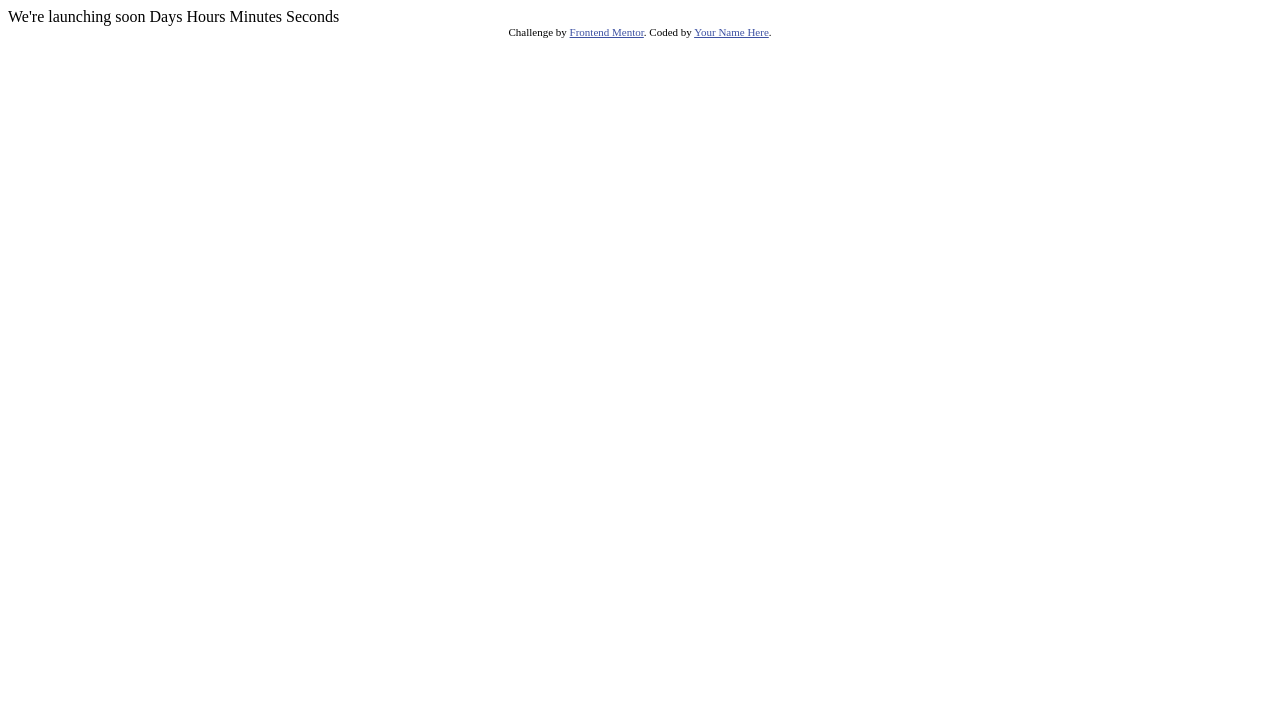
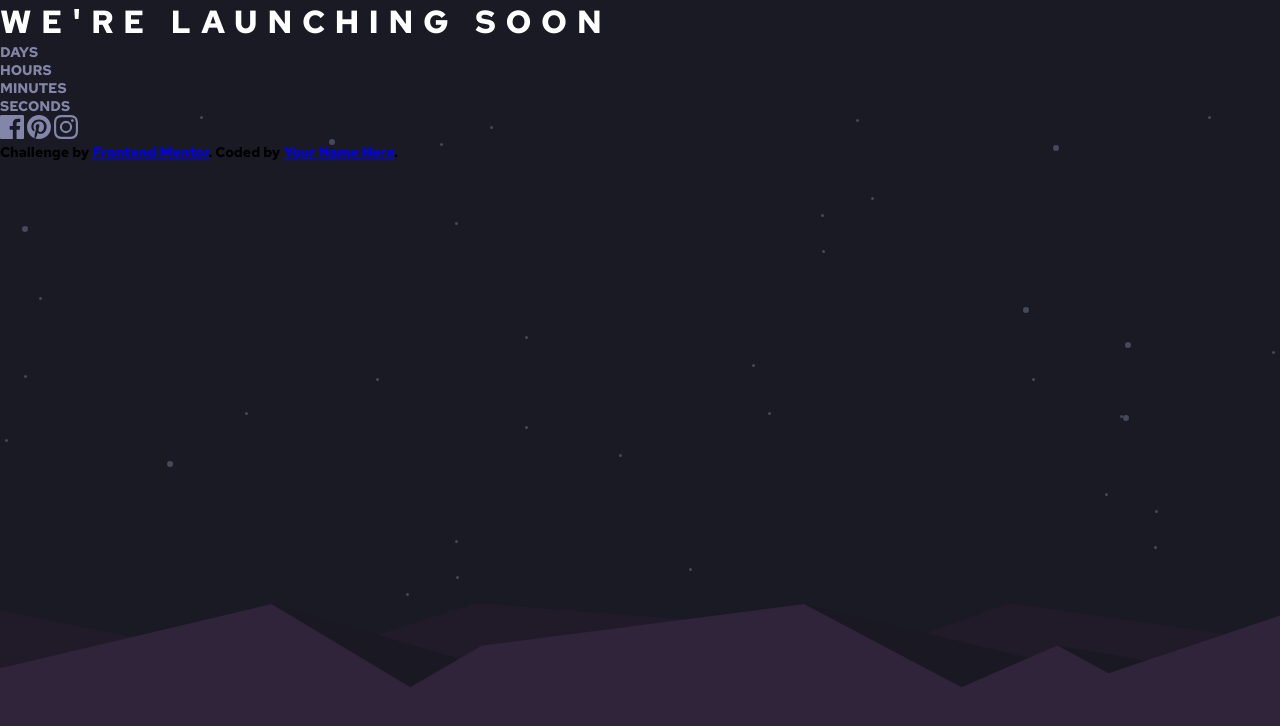
Before and after one commit to tamoroso/Launch-timer-countdown, a website: page index.html in a window 1280 px wide. Drawn offline with Linux system fonts and the light colour scheme.

Commit message:
Basic setup

```diff
--- a/index.html
+++ b/index.html
@@ -1,31 +1,74 @@
 <!DOCTYPE html>
 <html lang="en">
+
 <head>
   <meta charset="UTF-8">
-  <meta name="viewport" content="width=device-width, initial-scale=1.0"> <!-- displays site properly based on user's device -->
+  <meta name="viewport" content="width=device-width, initial-scale=1.0">
+  <!-- displays site properly based on user's device -->
 
   <link rel="icon" type="image/png" sizes="32x32" href="./images/favicon-32x32.png">
+  <link rel="stylesheet" href="./css/style.css">
+  <title>Frontend Mentor | Launch countdown timer</title>
+</head>
 
-  <title>Frontend Mentor | Launch countdown timer</title>
+<body>
+  <section class="clock-container">
+    <h1>We're launching soon</h1>
 
-  <!-- Feel free to remove these styles or customise in your own stylesheet 👍 -->
-  <style>
-    .attribution { font-size: 11px; text-align: center; }
-    .attribution a { color: hsl(228, 45%, 44%); }
-  </style>
-</head>
-<body>
+    <div class="clock">
+      <div class="clock__days">
+        <div class="flip">
+          <div class="digital front" data-number="0"></div>
+          <div class="digital back" data-number="1"></div>
+        </div>
+        <p>Days</p>
+      </div>
 
-  We're launching soon
+      <div class="clock__hours">
+        <div class="flip">
+          <div class="digital front" data-number="0"></div>
+          <div class="digital back" data-number="1"></div>
+        </div>
+        <p>Hours</p>
+      </div>
 
-  Days
-  Hours
-  Minutes
-  Seconds
+      <div class="clock__minutes">
+        <div class="flip">
+          <div class="digital front" data-number="0"></div>
+          <div class="digital back" data-number="1"></div>
+        </div>
+        <p>Minutes</p>
+      </div>
+
+      <div class="clock__seconds">
+        <div class="flip">
+          <div class="digital front" data-number="0"></div>
+          <div class="digital back" data-number="1"></div>
+        </div>
+        <p>Seconds</p>
+      </div>
+    </div>
+  </section>
+
+  <div class="social-links">
+    <svg xmlns="http://www.w3.org/2000/svg" width="24" height="24">
+      <path fill="#8385A9"
+        d="M22.675 0H1.325C.593 0 0 .593 0 1.325v21.351C0 23.407.593 24 1.325 24H12.82v-9.294H9.692v-3.622h3.128V8.413c0-3.1 1.893-4.788 4.659-4.788 1.325 0 2.463.099 2.795.143v3.24l-1.918.001c-1.504 0-1.795.715-1.795 1.763v2.313h3.587l-.467 3.622h-3.12V24h6.116c.73 0 1.323-.593 1.323-1.325V1.325C24 .593 23.407 0 22.675 0z" />
+    </svg>
+    <svg xmlns="http://www.w3.org/2000/svg" width="24" height="24">
+      <path fill="#8385A9"
+        d="M12 0C5.373 0 0 5.372 0 12c0 5.084 3.163 9.426 7.627 11.174-.105-.949-.2-2.405.042-3.441.218-.937 1.407-5.965 1.407-5.965s-.359-.719-.359-1.782c0-1.668.967-2.914 2.171-2.914 1.023 0 1.518.769 1.518 1.69 0 1.029-.655 2.568-.994 3.995-.283 1.194.599 2.169 1.777 2.169 2.133 0 3.772-2.249 3.772-5.495 0-2.873-2.064-4.882-5.012-4.882-3.414 0-5.418 2.561-5.418 5.207 0 1.031.397 2.138.893 2.738a.36.36 0 01.083.345l-.333 1.36c-.053.22-.174.267-.402.161-1.499-.698-2.436-2.889-2.436-4.649 0-3.785 2.75-7.262 7.929-7.262 4.163 0 7.398 2.967 7.398 6.931 0 4.136-2.607 7.464-6.227 7.464-1.216 0-2.359-.631-2.75-1.378l-.748 2.853c-.271 1.043-1.002 2.35-1.492 3.146C9.57 23.812 10.763 24 12 24c6.627 0 12-5.373 12-12 0-6.628-5.373-12-12-12z" />
+    </svg>
+    <svg xmlns="http://www.w3.org/2000/svg" width="24" height="24">
+      <path fill="#8385A9"
+        d="M12 2.163c3.204 0 3.584.012 4.85.07 3.252.148 4.771 1.691 4.919 4.919.058 1.265.069 1.645.069 4.849 0 3.205-.012 3.584-.069 4.849-.149 3.225-1.664 4.771-4.919 4.919-1.266.058-1.644.07-4.85.07-3.204 0-3.584-.012-4.849-.07-3.26-.149-4.771-1.699-4.919-4.92-.058-1.265-.07-1.644-.07-4.849 0-3.204.013-3.583.07-4.849.149-3.227 1.664-4.771 4.919-4.919 1.266-.057 1.645-.069 4.849-.069zM12 0C8.741 0 8.333.014 7.053.072 2.695.272.273 2.69.073 7.052.014 8.333 0 8.741 0 12c0 3.259.014 3.668.072 4.948.2 4.358 2.618 6.78 6.98 6.98C8.333 23.986 8.741 24 12 24c3.259 0 3.668-.014 4.948-.072 4.354-.2 6.782-2.618 6.979-6.98.059-1.28.073-1.689.073-4.948 0-3.259-.014-3.667-.072-4.947-.196-4.354-2.617-6.78-6.979-6.98C15.668.014 15.259 0 12 0zm0 5.838a6.162 6.162 0 100 12.324 6.162 6.162 0 000-12.324zM12 16a4 4 0 110-8 4 4 0 010 8zm6.406-11.845a1.44 1.44 0 100 2.881 1.44 1.44 0 000-2.881z" />
+    </svg>
+  </div>
 
   <div class="attribution">
     Challenge by <a href="https://www.frontendmentor.io?ref=challenge" target="_blank">Frontend Mentor</a>.
     Coded by <a href="#">Your Name Here</a>.
   </div>
 </body>
+
 </html>
--- /dev/null
+++ b/sass/base/_reset.scss
@@ -0,0 +1,18 @@
+@use '../base/typography' as *;
+
+*{
+    margin: 0;
+    padding: 0;
+    box-sizing: border-box;
+}
+
+body{
+    height: 100vh;
+    width: 100vw;
+    font-family: $font-family;
+    font-size: $body-size;
+}
+
+h1, p{
+    text-transform: uppercase;
+}
--- /dev/null
+++ b/sass/base/_typography.scss
@@ -0,0 +1,5 @@
+// Font
+@import url('https://fonts.googleapis.com/css2?family=Red+Hat+Text:wght@700&display=swap');
+$font-family : 'Red Hat Text', sans-serif;
+$body-size : 14px;
+$font-weight : 700;
--- /dev/null
+++ b/sass/pages/_launching-soon.scss
@@ -0,0 +1,18 @@
+@use "../utils/variables" as *;
+
+body{
+    background-image: url("../../images/pattern-hills.svg"), url("../../images/bg-stars.svg");
+    background-repeat: no-repeat, no-repeat;
+    background-position: bottom center, center;
+    background-color: $neutral-color-4;
+}
+
+h1{
+    color: $neutral-color-1;
+    font-size: 2rem;
+    letter-spacing: 0.3em;
+}
+
+p{
+    color : $primary-color-1;
+}
--- /dev/null
+++ b/sass/utils/_variables.scss
@@ -0,0 +1,9 @@
+// Primary colors
+$primary-color-1 : hsl(237, 18%, 59%);
+$primary-color-2 : hsl(345, 95%, 68%);
+
+// Neutral colors
+$neutral-color-1 : hsl(0, 0%, 100%);
+$neutral-color-2 : hsl(236, 21%, 26%);
+$neutral-color-3 : hsl(235, 16%, 14%);
+$neutral-color-4 : hsl(234, 17%, 12%);
```
Also changed, not shown: package.json (added, +19 -0 lines), sass/main.scss (added, +13 -0 lines), css/style.css (added), css/styles.css (added), sass/utils/_functions.scss (added), sass/utils/_mixins.scss (added), 2 other files.
